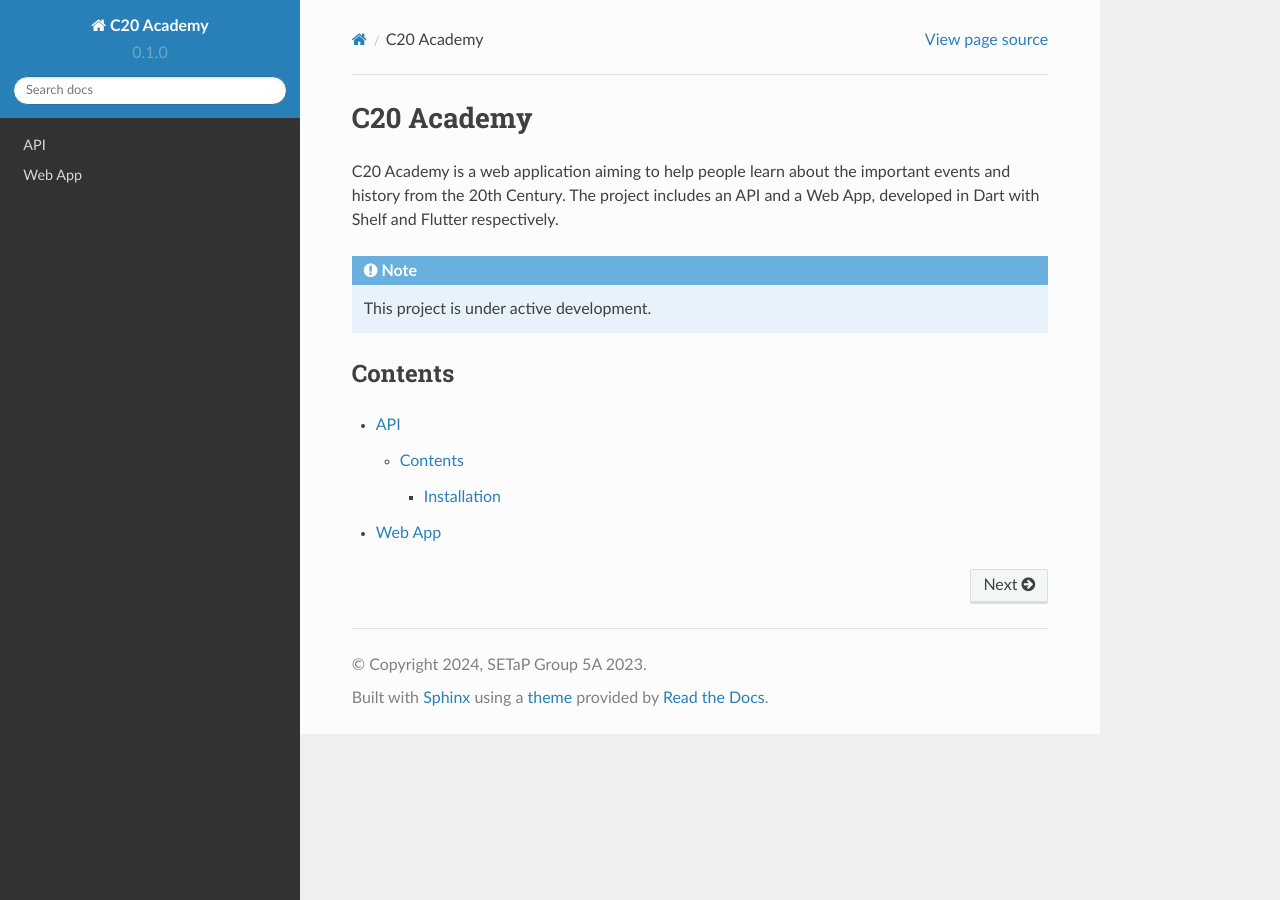
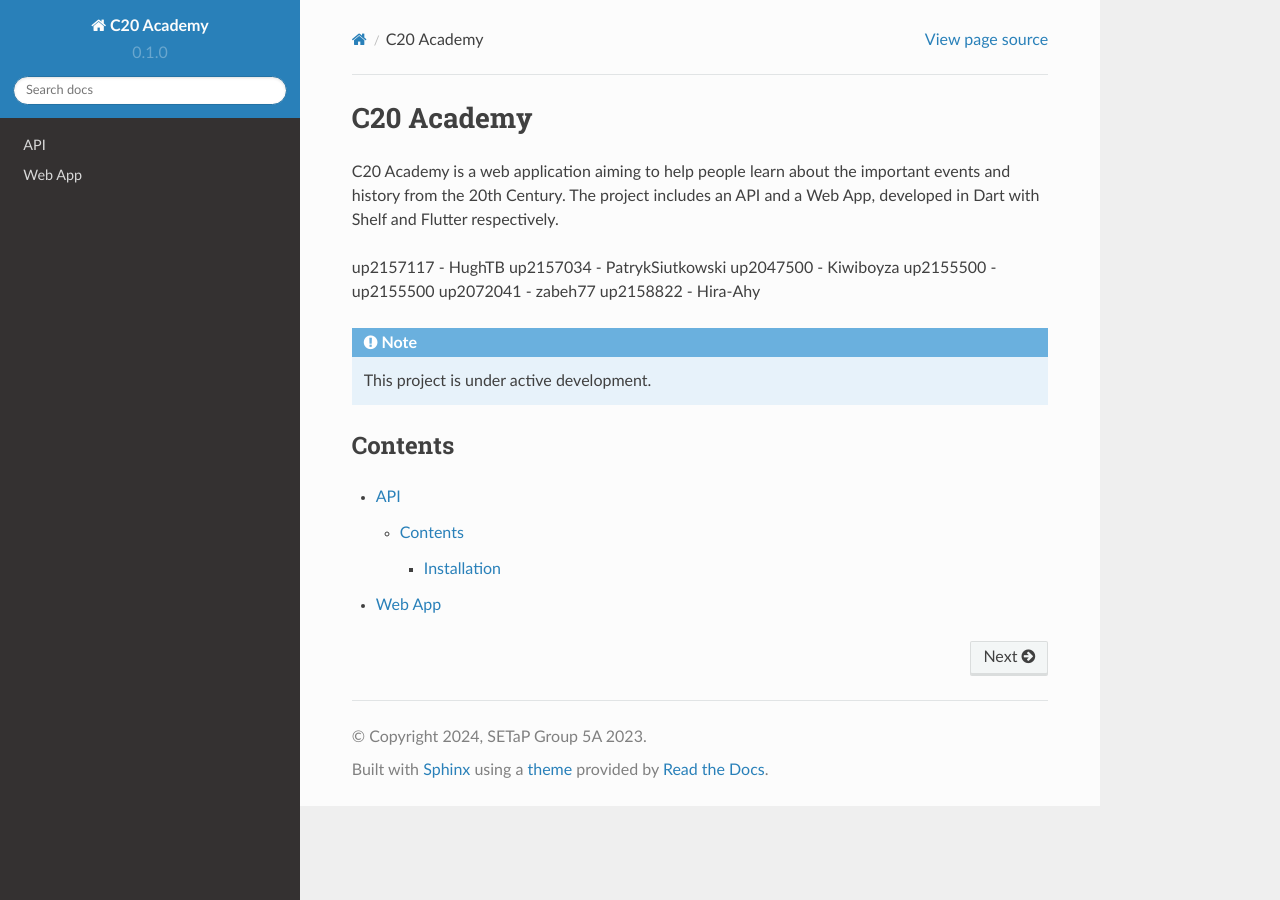
Before and after one commit to SETAP-Group5A-2023/c20-academy-docs, a Sphinx documentation site: the page built from docs/source/index.rst, in a window 1280 px wide. Built offline with Sphinx 7.4.7 and the Read the Docs theme 2.0.0, drawn with Linux system fonts in a browser that asks for light colours.

```diff
--- a/docs/source/index.rst
+++ b/docs/source/index.rst
@@ -2,6 +2,13 @@ C20 Academy
 ===========
 
 C20 Academy is a web application aiming to help people learn about the important events and history from the 20th Century. The project includes an API and a Web App, developed in Dart with Shelf and Flutter respectively.
+
+up2157117 - HughTB
+up2157034 - PatrykSiutkowski
+up2047500 - Kiwiboyza
+up2155500 - up2155500
+up2072041 - zabeh77
+up2158822 - Hira-Ahy
 
 .. note::
 
```
Also changed, not shown: README.md (added, +7 -0 lines), README.rst (deleted, +0 -9 lines).
